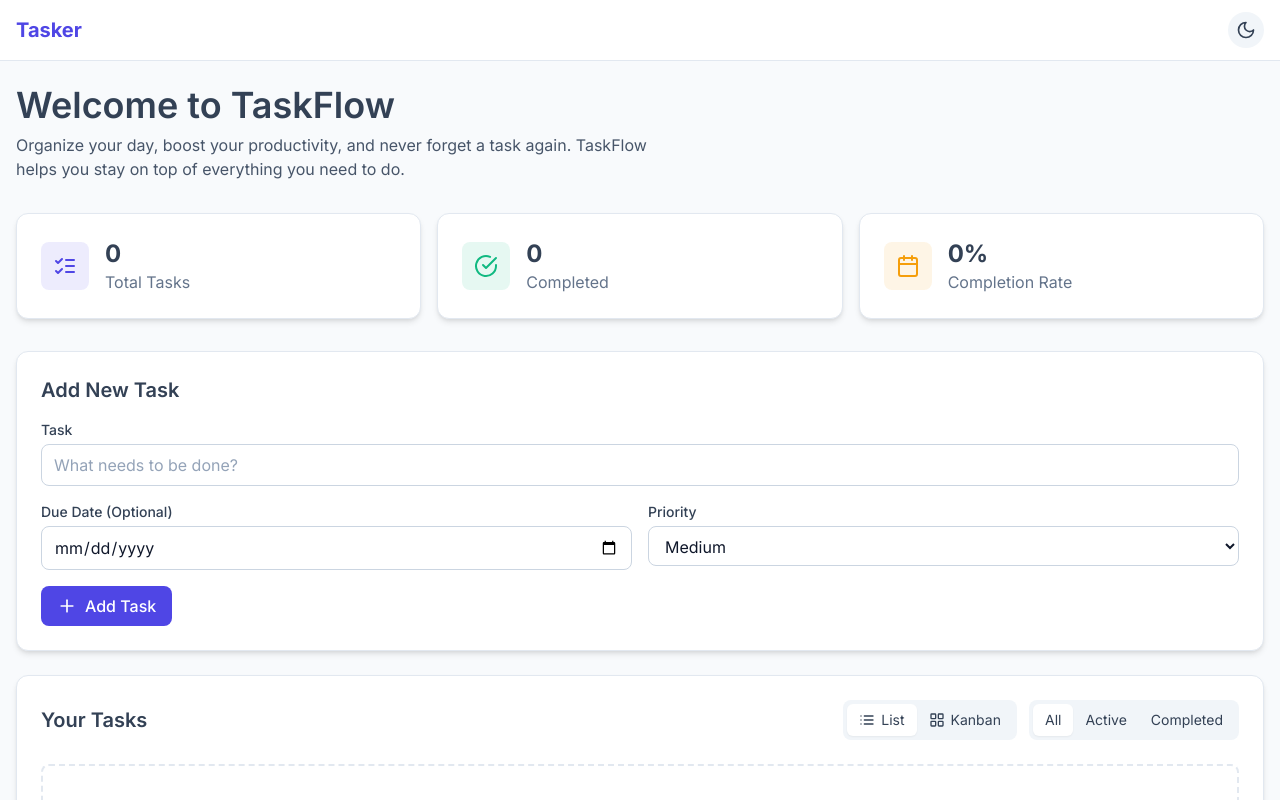
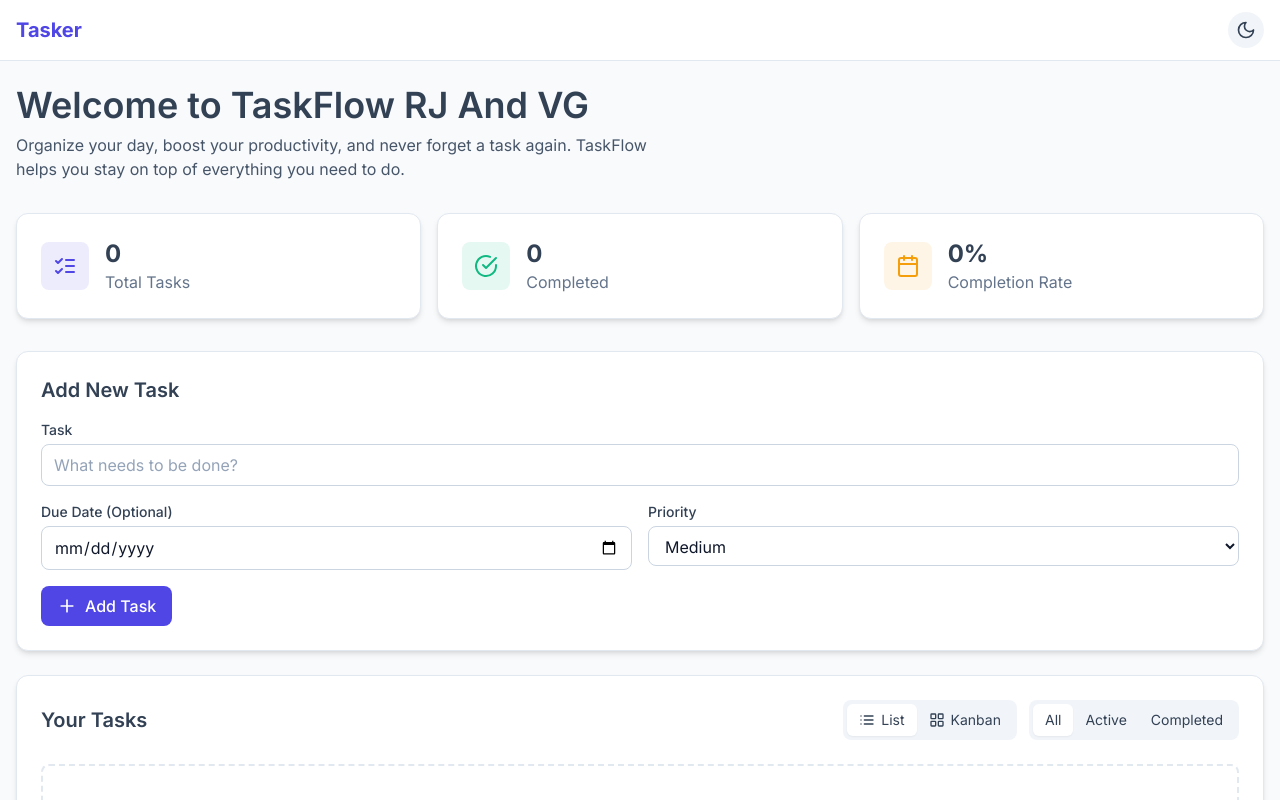
Before and after one commit to apper-canvas/taskflow-cwzakn, a React (Vite) app: page / in a window 1280 px wide. Shown: the top 800 px of the page. Built offline with nearby package versions, Linux system fonts and the light colour scheme.

Commit message:
Update Home.jsx

```diff
--- a/src/pages/Home.jsx
+++ b/src/pages/Home.jsx
@@ -44,7 +44,7 @@ export default function Home() {
           transition={{ duration: 0.5 }}
           className="mb-8"
         >
-          <h1 className="mb-2">Welcome to TaskFlow</h1>
+          <h1 className="mb-2">Welcome to TaskFlow RJ And VG</h1>
           <p className="text-surface-600 dark:text-surface-400 max-w-2xl">
             Organize your day, boost your productivity, and never forget a task again.
             TaskFlow helps you stay on top of everything you need to do.
```
